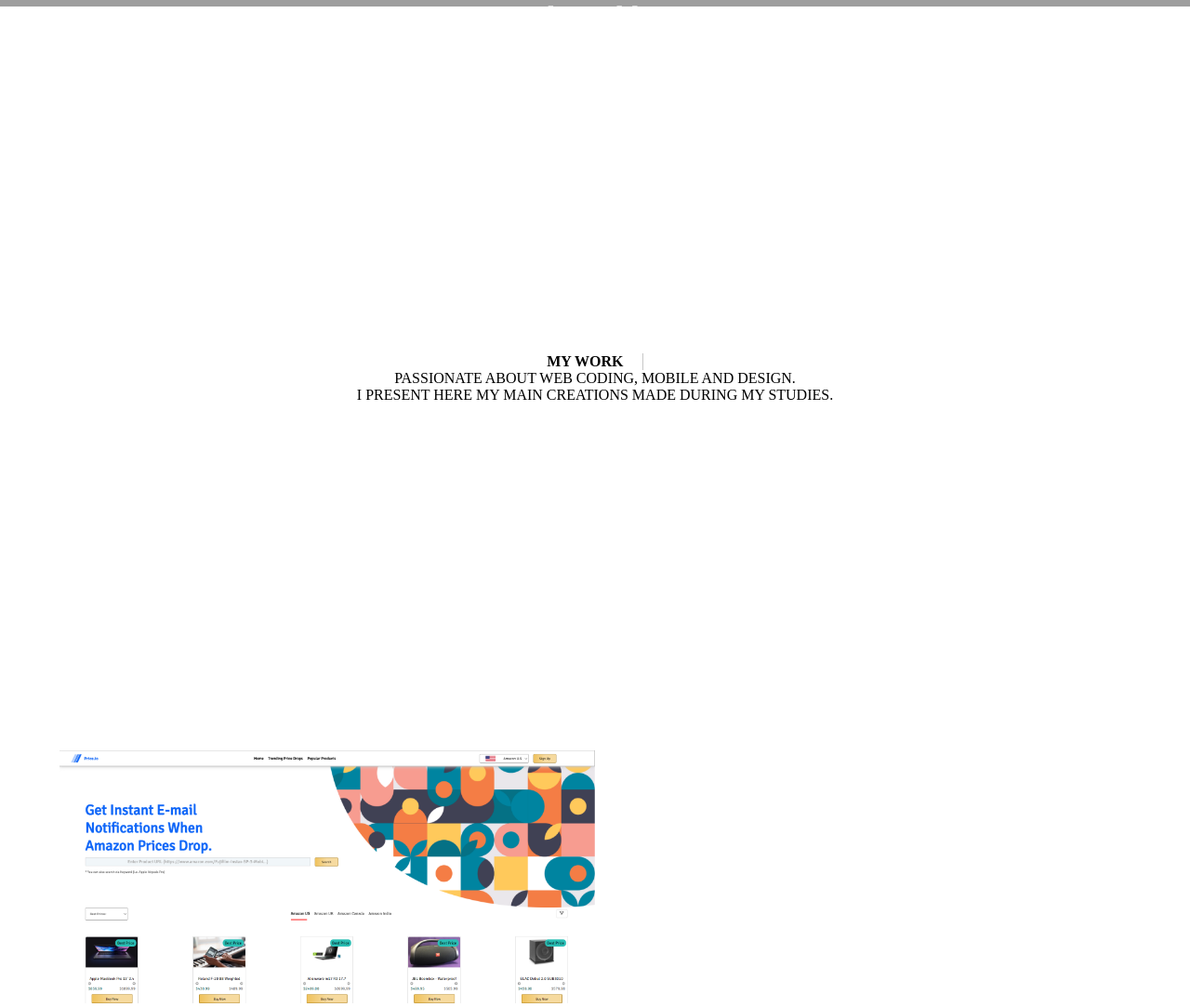
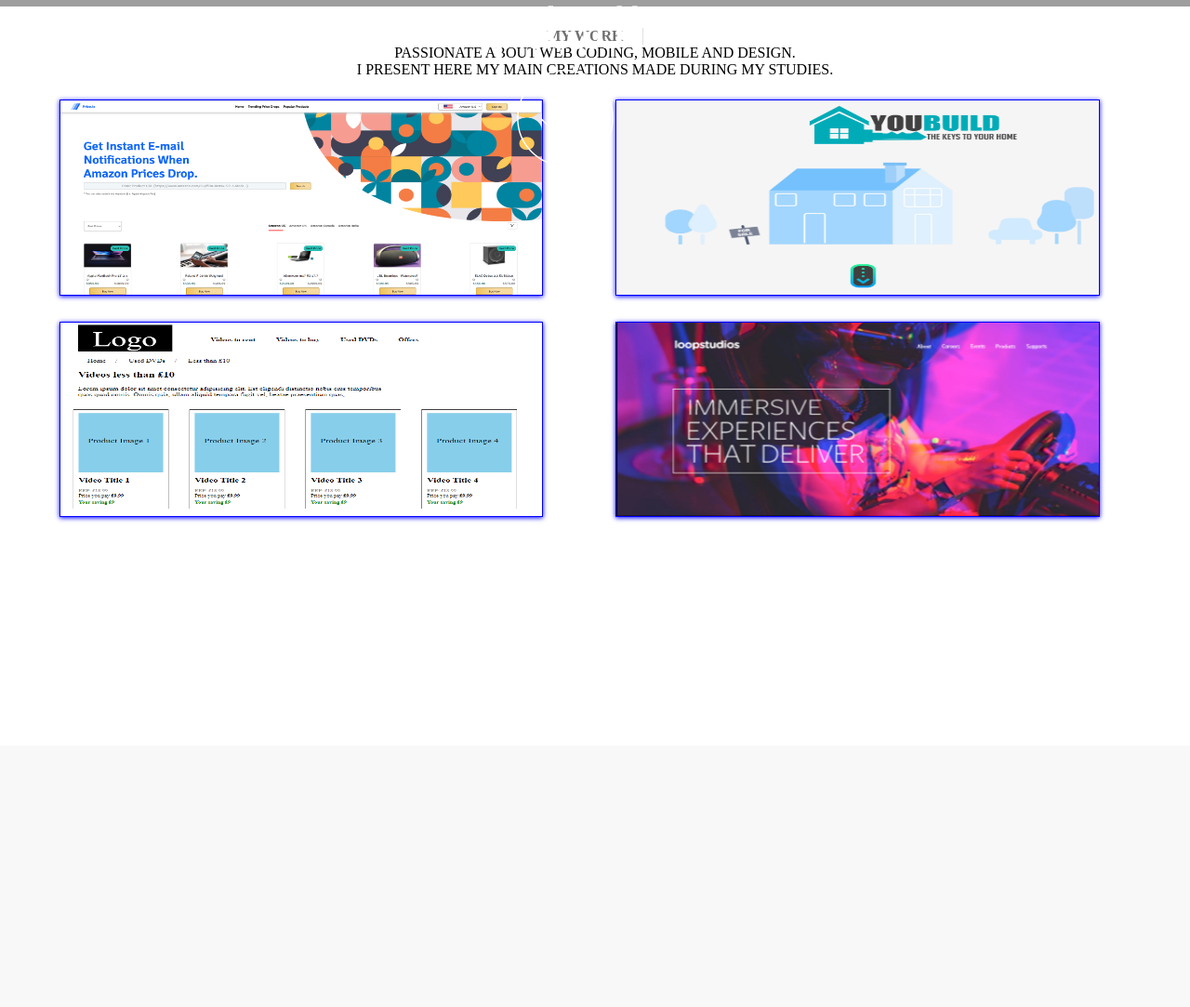
Before and after one commit to JAMALEEY/Portfolio_JamalEddineElidrissiYassir, a PHP site: page / in a window 1280 px wide. Shown: the part 493-1576 px from the top of the page at 93% size. After the commit the page ends 1054 px from the top, so only its background shows below. Run offline with PHP 8.4, Linux system fonts and the light colour scheme; some libraries are stand-ins or nearby versions; grey boxes are pictures that could not be loaded.

Commit message:
my works done

```diff
--- a/css/style.css
+++ b/css/style.css
@@ -109,8 +109,32 @@
 }
 
 .img1 {
-    width: 50%;
-    height: 50%;
+     width: 100%;
+     height: 100%;
+     border: solid 0.5px blue;
+       box-shadow: blue 0px 1px 5px;
+       cursor: pointer;
+}
+.img2 {
+    width: 100%;
+    height: 100%;
+    border: solid 0.5px blue;
+      box-shadow: blue 0px 1px 5px;
+        cursor: pointer;
+}
+.img3 {
+    width: 100%;
+    height: 100%;
+    border: solid 0.5px blue;
+    box-shadow: blue 0px 1px 5px;
+      cursor: pointer;
+}
+.img4 {
+    width: 100%;
+    height: 100%;
+    border: solid 0.5px blue;
+    box-shadow: blue 0px 1px 5px;
+      cursor: pointer;
 }
 
 
@@ -120,14 +144,32 @@
     width: 90%;
 }
 
+
+
 .container {
     width: 100%;
-    height: 100vh;
+    height: 100px;
     display: flex;
     flex-direction: column;
     justify-content: center;
     align-items: center;
 }
+
+.myportfolio {
+    display: grid;
+    /* grid-template: repeat(2, 1fr) / repeat(2, 1fr); */
+    grid-template-columns: 45% 45%;
+    grid-template-rows: 30% 30%;
+    gap: 30px 80px;
+
+
+
+}
+
+.project1{
+
+}
+
 
 #sectionune p {
     text-align: center;
@@ -140,6 +182,7 @@
     white-space: nowrap;
     animation: tapper 2s steps(100), blink .9s infinite;
     border-right: 1px solid;
+    color: #707070;
 }
 
 .gotomiddle {
--- a/index.html
+++ b/index.html
@@ -9,6 +9,8 @@
     <link rel="stylesheet" href="css/style.css">
     <!-- link mediaquery -->
     <link rel="stylesheet" href="responsivity/375.css">
+    <!-- AOS -->
+    <link rel="stylesheet" href="https://unpkg.com/aos@next/dist/aos.css">
     <!-- link hamburger -->
     <link rel="stylesheet" href="https://cdnjs.cloudflare.com/ajax/libs/font-awesome/4.7.0/css/font-awesome.min.css">
     <script defer src="https://use.fontawesome.com/releases/v5.0.7/js/all.js"></script>
@@ -48,20 +50,20 @@
         <i class="fas fa-times">
         </i>.
       </a>
-      <a href="#">Accueil</a>
-      <a href="#">Portfolio</a>
-      <a href="#">À&nbsp;propos</a>
-      <a href="#">Contact</a>
+      <a href="#Accueil"onclick="closeSlideMenu()">Accueil</a>
+      <a href="#Portfolio" onclick="closeSlideMenu()"> Portfolio</a>
+      <a href="#me"onclick="closeSlideMenu()">À&nbsp;propos</a>
+      <a href="#Contact"onclick="closeSlideMenu()">Contact</a>
     </div>
   </div>
 
           <!-- logo -->
         <img class="logo" src="img/logo.png" alt="Logo" />
 					<ul class="menu">
-						<li><a href="#intro"> Accueil</a></li>
+						<li><a href="#Accueil"> Accueil</a></li>
 						<li><a href="#Portfolio">Portfolio</a></li>
-						<li><a href="#two">&#192;&#160;propos</a></li>
-						<li><a href="#work">Contact</a></li>
+						<li><a href="#me">&#192;&#160;propos</a></li>
+						<li><a href="#Contact">Contact</a></li>
 					</ul>
 
         </div>
@@ -79,7 +81,7 @@
                   <img class="arrowdown" src="img/arrowdown.svg" alt="arrowdowngotoportfolio">
                 </a> </div>
          </section>
-
+         <div id="Portfolio">
          <section id="sectionune" class="portfolio">
 				<div class="container">
           <header>
@@ -90,24 +92,29 @@
         </div>
         <div class="projectscontainer">
           <div class="myportfolio">
-          <div class="project1">
+          <div class="project1" data-aos="fade-right">
+
 <a class="image1">  <img class="img1" src="/img/project1.png" alt="firstproject">
   </a>
           </div>
-          <div class="project2">
-
+          <div class="project2"data-aos="fade-left">
+<a class="image2">  <img class="img2" src="/img/project2.png" alt="secondproject">
+  </a>
           </div>
-          <div class="project3">
-
+          <div class="project3"data-aos="fade-right">
+<a class="image3">  <img class="img3" src="/img/project3.png" alt="thirdproject">
+  </a>
           </div>
-          <div class="project4">
-
+          <div class="project4"data-aos="fade-left">
+<a class="image4">  <img class="img4" src="/img/project4.png" alt="fourthproject">
+  </a>
           </div>
           </div>
         </div>
 
 
         </section>
+        </div>
 
 
 
@@ -117,5 +124,17 @@
     </header>
 
     </main>
+
+<!-- aos -->
+<script src="https://unpkg.com/aos@next/dist/aos.js"></script>
+<script>
+  // hna kan customisiw the fade li drna
+  AOS.init(
+    {
+      offset: 100,
+      duration: 900
+    }
+  );
+  </script>
   </body>
 </html>
--- a/responsivity/375.css
+++ b/responsivity/375.css
@@ -93,4 +93,32 @@
     right: 21%;
 }
 
+
+#sectionune{
+
+
 }
+
+#sectionune p {
+    font-size: 12px;
+    color: #707070;
+}
+
+
+#sectionune h2 {
+    width: 22%;
+    overflow: hidden;
+    white-space: nowrap;
+    animation: tapper 2s steps(100), blink .9s infinite;
+    border-right: 1px solid;}
+
+
+.myportfolio {
+    display: flex;
+    flex-direction: column;
+
+}
+
+
+
+}
```
Also changed, not shown: img/project2.png (added), img/project3.png (added), img/project4.png (added).
